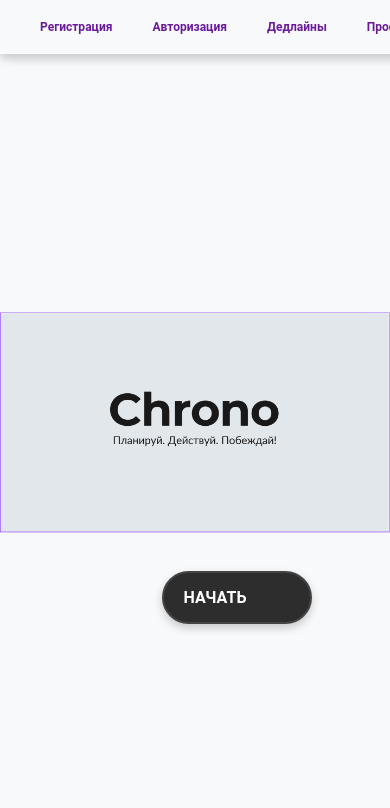
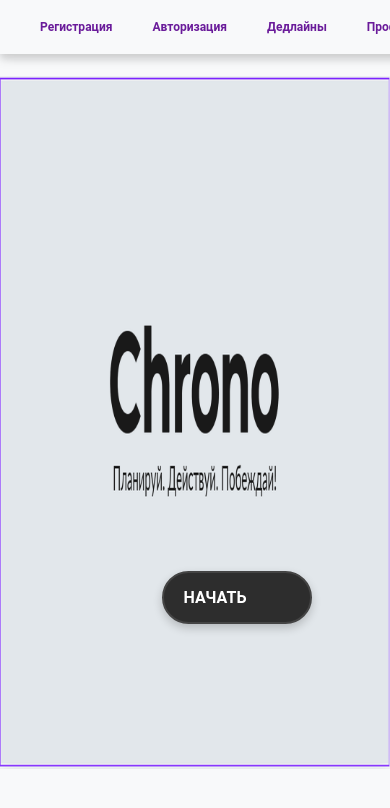
Before and after one commit to SennovE/Chrono, a Vue app in the folder frontend/: page / in a window 390 px wide. Shown: the top 808 px of the page. Built offline with nearby package versions, Linux system fonts and the light colour scheme.

Commit message:
new style start

```diff
--- a/frontend/src/pages/start/index.vue
+++ b/frontend/src/pages/start/index.vue
@@ -38,7 +38,7 @@ import StartButton from "./components/StartButton.vue"
 @media (max-width: 768px) {
   .start-page {
     background: linear-gradient(to bottom, #f0f0f0, #ffffff);
-    background-image: url('./../../assets/main2.PNG'); /* Используем изображение */
+    background-image: url('./../../assets/main_mobile_version.PNG');
     background-size: contain; /* Чтобы полностью вмещалось */
     background-repeat: no-repeat;
     background-position: center center;
```
Also changed, not shown: frontend/src/assets/main_mobile_version.PNG (added).
